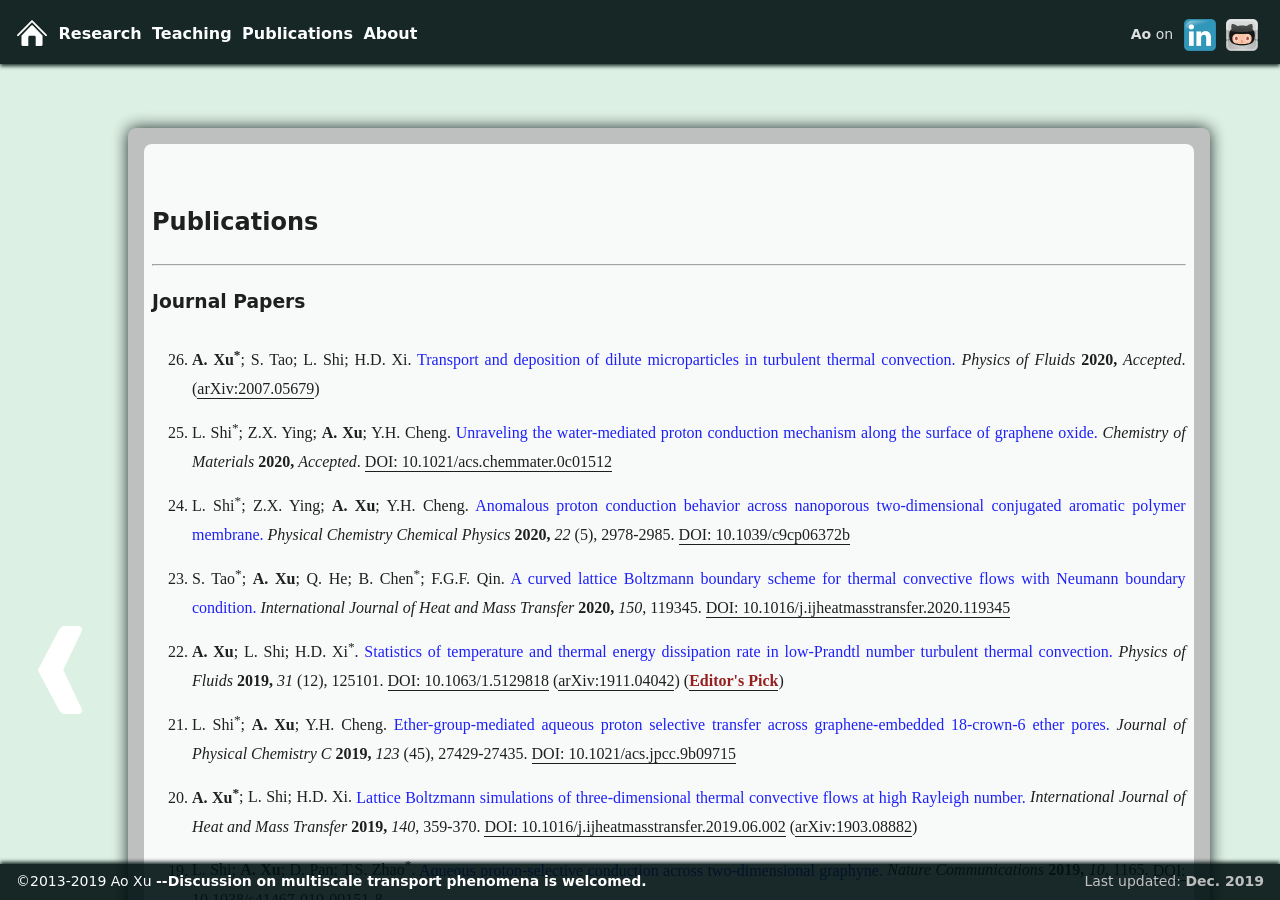
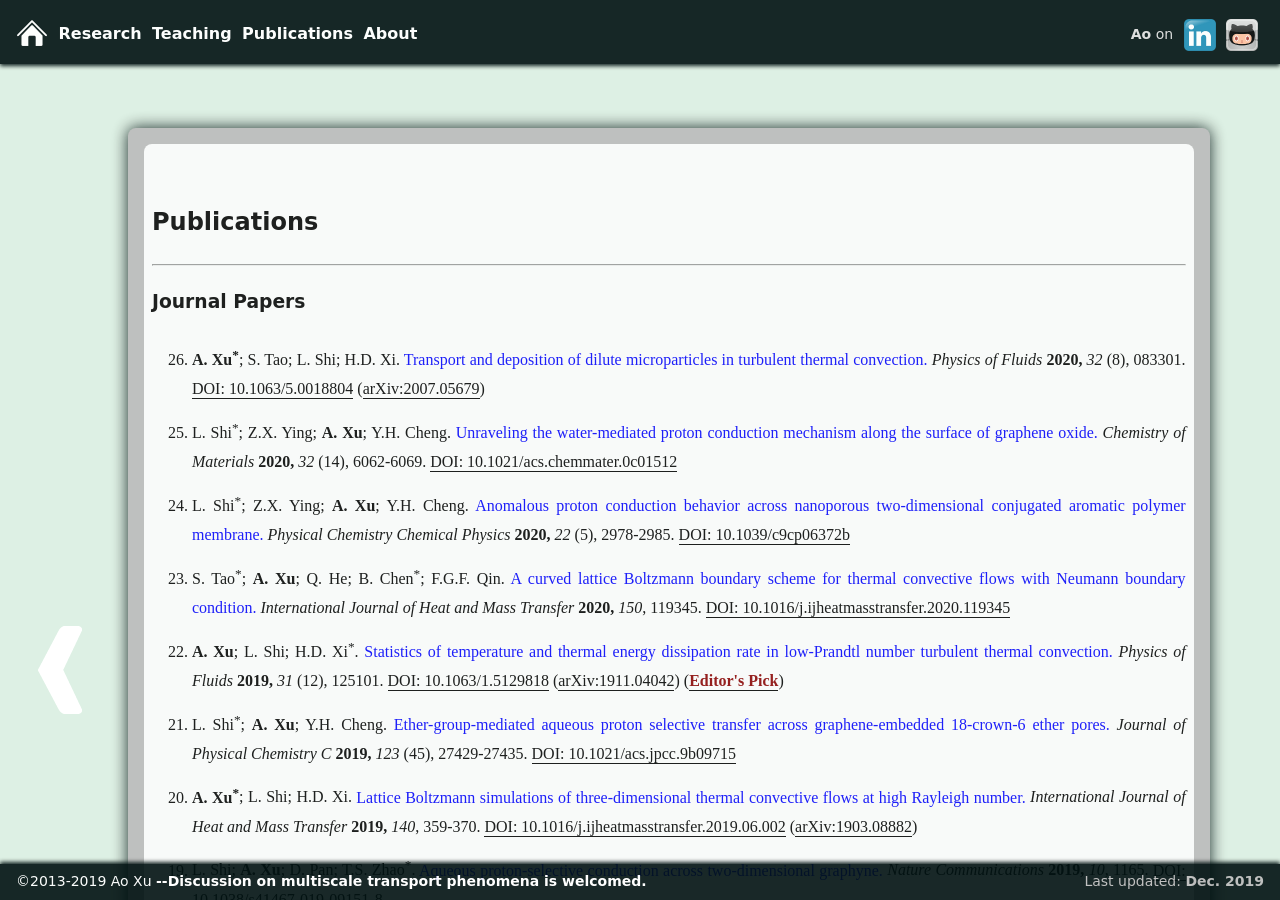
Before and after one commit to xuaoxiqi/xuaoxiqi.github.io, a Jekyll site: the page built from publications.html, in a window 1280 px wide and 900 px high. Built offline with Jekyll 4.4.1, drawn with Linux system fonts in a browser that asks for light colours; some web fonts are replaced.

Commit message:
update publication

```diff
--- a/about.html
+++ b/about.html
@@ -20,7 +20,7 @@ He received his bachelor's degree in theoretical and applied mechanics from the
 and the Ph.D. degree in mechanical engineering from the Hong Kong University of Science and Technology (HKUST) in 2017.
 Dr. Xu's research is focused on heat transfer in complex fluids.
 He has published 26 papers in various prestigious journals, among which 11 papers as the first author or corresponding author.
-These papers have collectively received more than 640 citations and earned Dr. Xu an h-index of 15 (Google Scholar).
+These papers have collectively received more than 650 citations and earned Dr. Xu an h-index of 15 (Google Scholar).
 He is the principal investigator of the NSFC Young Scientists Fund, National Key Laboratory Fund, and co-investigator of the RGC General Research Fund.
 In the international community, Dr. Xu serves as managing editor of <i>International Journal of Heat and Mass Transfer</i> (Elsevier), and he served as managing editor of <i>Applied Thermal Engineering</i> (Elsevier).
 </p>
@@ -31,7 +31,7 @@ In the international community, Dr. Xu serves as managing editor of <i>Internati
 2017年于香港科技大学机械及航空航天工程学系获博士学位，
 2017年10月至2018年10月于香港科技大学任职Research Associate，
 2018年10月入职西北工业大学航空学院流体力学系。
-徐博士致力于复杂流动与传热的格子玻尔兹曼模拟，在国际权威学术期刊发表SCI论文26篇（其中第一作者或通讯作者论文11篇），SCI引用550余次（其中他引520余次），h-因子为15；
+徐博士致力于复杂流动与传热的格子玻尔兹曼模拟，在国际权威学术期刊发表SCI论文26篇（其中第一作者或通讯作者论文11篇），SCI引用560余次（其中他引520余次），h-因子为15；
 主持国家自然科学基金（青年科学基金项目）1项、装备预研重点实验室基金（一般项目）1项，共同主持香港研究资助局优配研究金（GRF项目）1项。
 在国际学术界，徐博士担任《International Journal of Heat and Mass Transfer》常务编辑（中科院1区Top期刊），曾任《Applied Thermal Engineering》常务编辑（中科院2区Top期刊）。
 </p>
--- a/publications.html
+++ b/publications.html
@@ -22,15 +22,16 @@ title: Publications
 
         <!--026-->
         <li class="liPublications"><b>A. Xu<sup>*</sup></b>; S. Tao; L. Shi; H.D. Xi.
-        <a class="publications" href="./publications/026_POF2020_arXiv.pdf">Transport and deposition of dilute microparticles in turbulent thermal convection.</a>
-        <i>Physics of Fluids</i> <b>2020,</b> <i>Accepted</i>.
+        <a class="publications" href="./publications/026_POF2020.pdf">Transport and deposition of dilute microparticles in turbulent thermal convection.</a>
+        <i>Physics of Fluids</i> <b>2020,</b> <i>32</i> (8), 083301.
+        <a href="https://doi.org/10.1063/5.0018804" target="_blank">DOI: 10.1063/5.0018804</a>
         (<a href="https://arxiv.org/abs/2007.05679" target="_blank">arXiv:2007.05679</a>)
         </li>
 
         <!--025-->
         <li class="liPublications">L. Shi<sup>*</sup>; Z.X. Ying; <b>A. Xu</b>; Y.H. Cheng.
         <a class="publications" href="./publications/025_CM2020.pdf">Unraveling the water-mediated proton conduction mechanism along the surface of graphene oxide.</a>
-        <i>Chemistry of Materials</i> <b>2020,</b> <i>Accepted</i>.
+        <i>Chemistry of Materials</i> <b>2020,</b> <i>32</i> (14), 6062-6069.
         <a href="https://doi.org/10.1021/acs.chemmater.0c01512" target="_blank">DOI: 10.1021/acs.chemmater.0c01512</a>
         </li>
 
--- a/research.html
+++ b/research.html
@@ -85,6 +85,7 @@ title: Research
             <a href="https://www.journals.elsevier.com/international-journal-of-heat-and-mass-transfer" target="_blank">International Journal of Heat and Mass Transfer</a>;
             <a href="https://www.journals.elsevier.com/applied-thermal-engineering" target="_blank">Applied Thermal Engineering</a>;
             <a href="https://www.journals.elsevier.com/international-communications-in-heat-and-mass-transfer" target="_blank"> International Communications in Heat and Mass Transfer</a>;
+            <a href="https://www.journals.elsevier.com/international-journal-of-multiphase-flow/" target="_blank">International Journal of Multiphase Flow</a>;
             <a href="https://www.journals.elsevier.com/applied-energy" target="_blank">Applied Energy</a>;
             <a href="https://www.journals.elsevier.com/computers-and-mathematics-with-applications/" target="_blank">Computers & Mathematics with Applications</a>;
             <a href="https://www.journals.elsevier.com/chemical-engineering-journal" target="_blank">Chemical Engineering Journal</a>;
@@ -102,7 +103,8 @@ title: Research
             <a href="https://www.springer.com/engineering/mechanics/journal/10409" target="_blank">Acta Mechanica Sinica</a>;
             <a href="http://applmathmech.cqjtu.edu.cn/EN/volumn/current.shtml" target="_blank">Applied Mathematics and Mechanics</a>;
             <a href="https://link.springer.com/journal/11431" target="_blank">Science China-Technological Sciences</a>;
-            <a href="http://engine.scichina.com/publisher/scp/journal/CSB" target="_blank">Chinese Science Bulletin</a>
+            <a href="http://engine.scichina.com/publisher/scp/journal/CSB" target="_blank">Chinese Science Bulletin</a>;
+            <a href="https://www.springer.com/journal/10973" target="_blank">Journal of Thermal Analysis and Calorimetry</a>
         </li>
     </ul>
 
```
Also changed, not shown: 2 other files.
